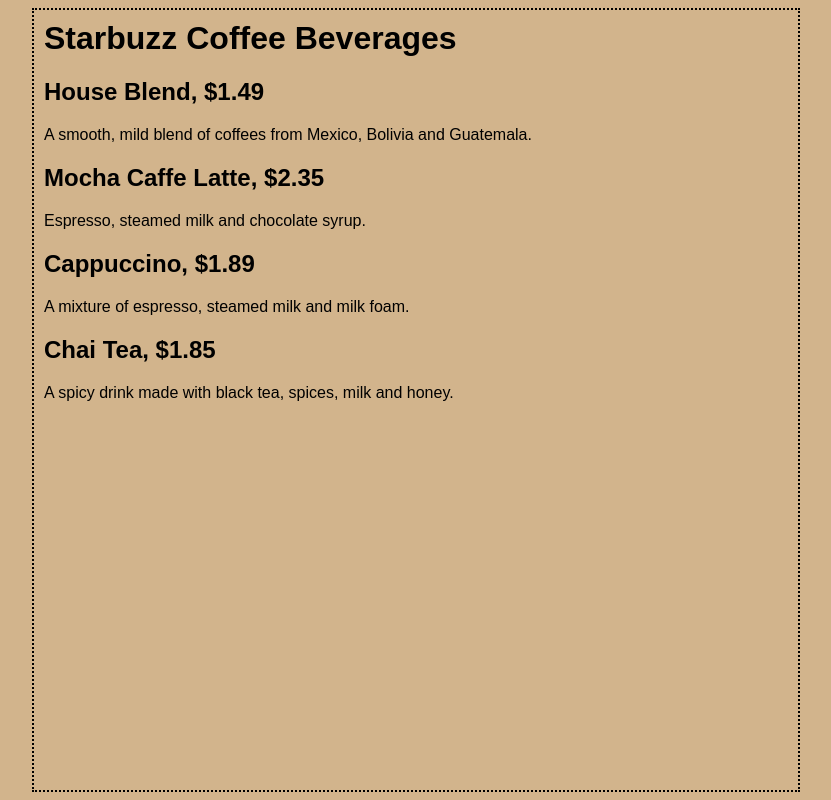
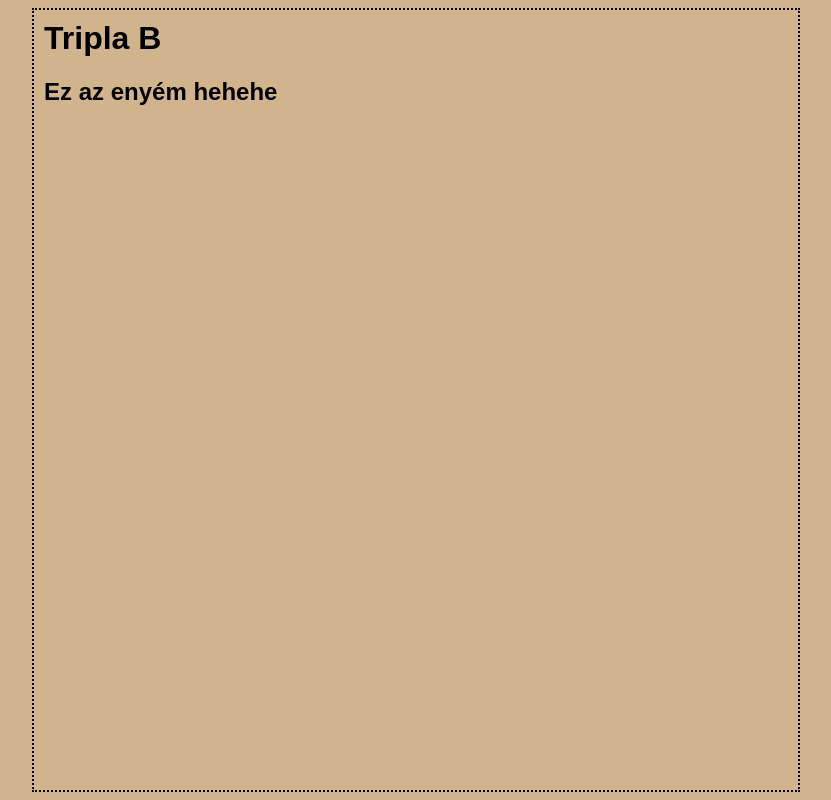
Before and after one commit to BenceBB/bihacsywebsite, a plain HTML site: page index.html in a window 1280 px wide. Shown: the whole page, without its empty margins (224-1055 px from the left). Drawn offline with Linux system fonts and the light colour scheme.

Commit message:
Update index.html

```diff
--- a/index.html
+++ b/index.html
@@ -14,18 +14,9 @@
 </head>
 
 <body>
-	<h1>Starbuzz Coffee Beverages</h1>
+	<h1>Tripla B</h1>
 
-	<h2>House Blend, $1.49</h2>
-	<p>A smooth, mild blend of coffees from Mexico, Bolivia and Guatemala.</p>
+	<h2>Ez az enyém hehehe</h2>
 
-	<h2>Mocha Caffe Latte, $2.35</h2>
-	<p>Espresso, steamed milk and chocolate syrup.</p>
-
-	<h2>Cappuccino, $1.89</h2>
-	<p>A mixture of espresso, steamed milk and milk foam.</p>
-
-	<h2>Chai Tea, $1.85</h2>
-	<p>A spicy drink made with black tea, spices, milk and honey.</p>
 </body>
 </html>
```
